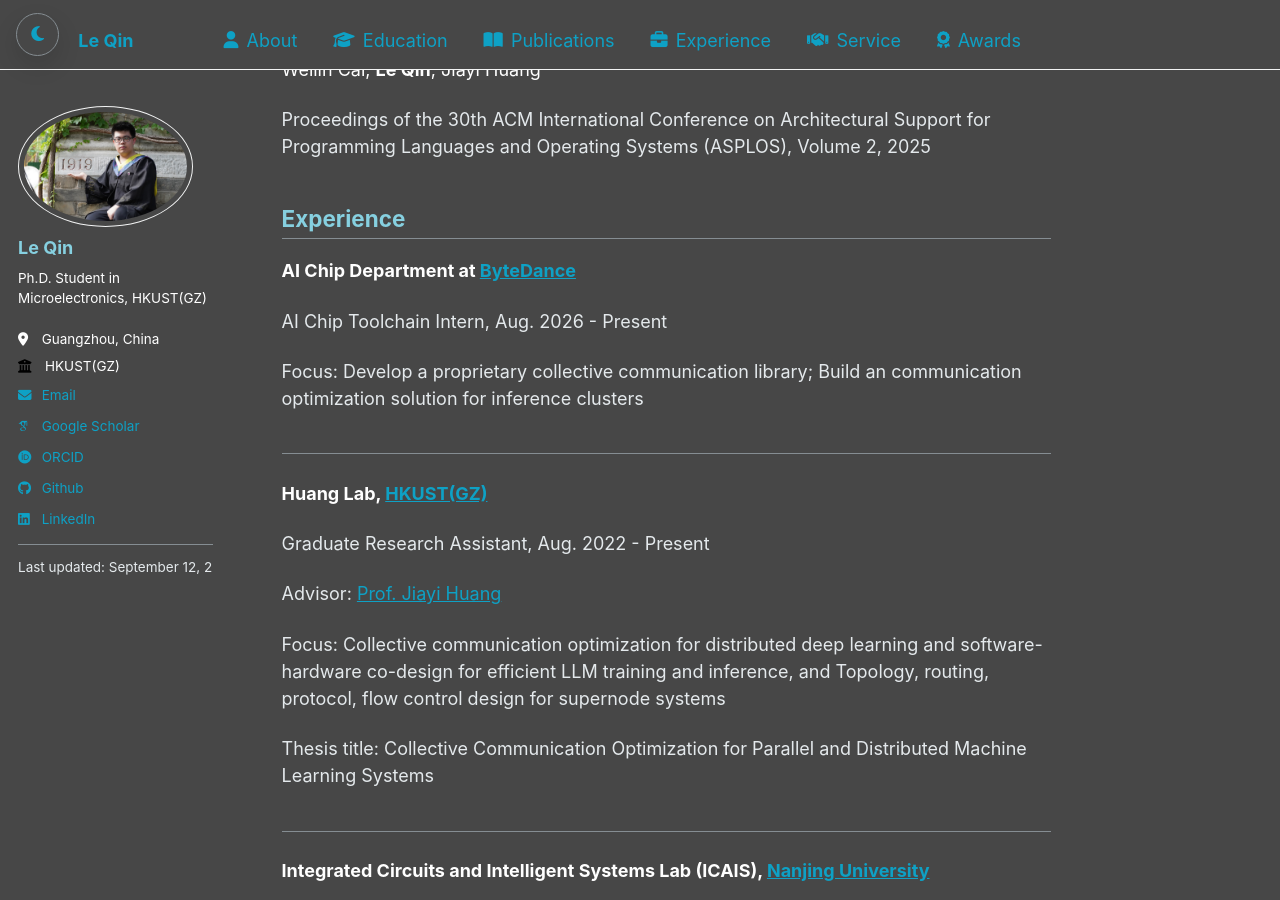
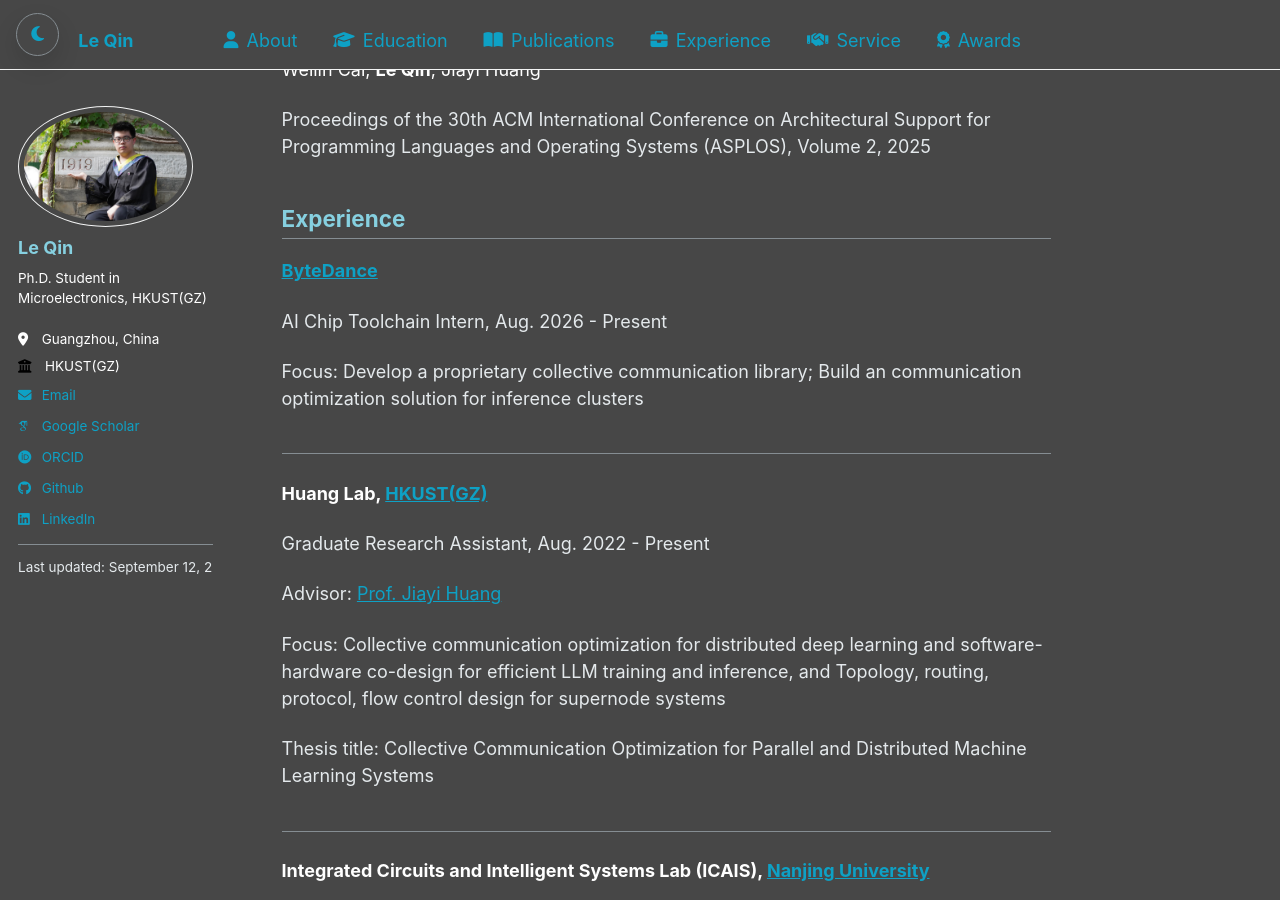
Before and after one commit to G-alois/G-alois.github.io, a Jekyll site: the page built from _pages/about.md, in a window 1280 px wide and 900 px high, scrolled down 3705 px. Built offline with Jekyll 4.4.1, drawn with Linux system fonts in a browser that asks for light colours; some web fonts are replaced.

Commit message:
Simplify ByteDance experience title

```diff
--- a/_pages/about.md
+++ b/_pages/about.md
@@ -103,7 +103,7 @@ author_profile: true
   <h2>Experience</h2>
 
   <div class="record-item">
-    <p class="record-title">AI Chip Department at <a href="https://www.bytedance.com/en/">ByteDance</a></p>
+    <p class="record-title"><a href="https://www.bytedance.com/en/">ByteDance</a></p>
     <p class="record-meta">AI Chip Toolchain Intern, Aug. 2026 - Present</p>
     <p class="record-submeta">Focus: Develop a proprietary collective communication library; Build an communication optimization solution for inference clusters</p>
   </div>
```
